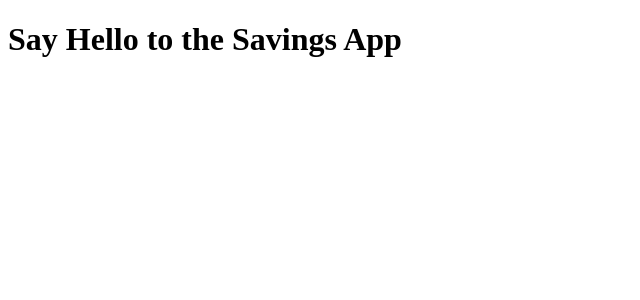
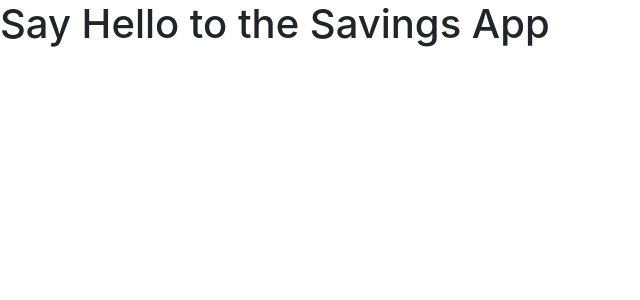
Before and after one commit to isahohieku/cloopd, an Angular app: page / in a window 1280 px wide. Shown: the top 300 px of the page, without its empty margins (0-640 px from the left). Built offline with nearby package versions, Linux system fonts and the light colour scheme.

Commit message:
chore(*): Button and Bootstrap

```diff
--- a/projects/clooper/common/ClooperCommon/button/button.component.html
+++ b/projects/clooper/common/ClooperCommon/button/button.component.html
@@ -1 +1 @@
-<p>button works!</p>
+<button class="btn">{title}</button>
--- a/projects/clooper/common/ClooperCommon/button/button.component.ts
+++ b/projects/clooper/common/ClooperCommon/button/button.component.ts
@@ -1,4 +1,4 @@
-import { Component, OnInit } from '@angular/core';
+import { Component, Input, OnInit } from '@angular/core';
 
 @Component({
   selector: 'app-button',
@@ -7,6 +7,7 @@ import { Component, OnInit } from '@angular/core';
 })
 export class ButtonComponent implements OnInit {
 
+  @Input() title: string = 'Button';
   constructor() { }
 
   ngOnInit(): void {
--- /dev/null
+++ b/projects/clooper/common/ClooperStyles/_bootstrap.scss
@@ -0,0 +1 @@
+@import url('https://stackpath.bootstrapcdn.com/bootstrap/4.4.1/css/bootstrap.min.css');
--- a/projects/lettings/src/styles.scss
+++ b/projects/lettings/src/styles.scss
@@ -1 +1,2 @@
 /* You can add global styles to this file, and also import other style files */
+@import '../../clooper/common/ClooperStyles/bootstrap';
--- a/projects/savings/src/styles.scss
+++ b/projects/savings/src/styles.scss
@@ -1 +1,2 @@
 /* You can add global styles to this file, and also import other style files */
+@import '../../clooper/common/ClooperStyles/bootstrap';
--- a/projects/trades/src/styles.scss
+++ b/projects/trades/src/styles.scss
@@ -1 +1,2 @@
 /* You can add global styles to this file, and also import other style files */
+@import '../../clooper/common/ClooperStyles/bootstrap';
```
